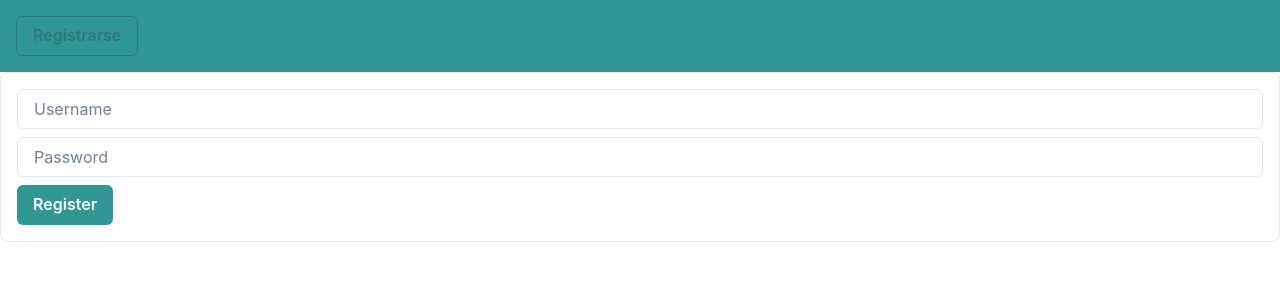
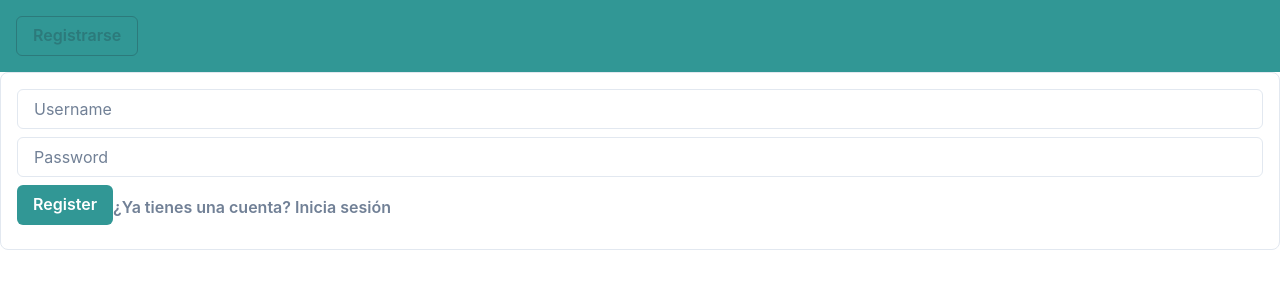
Before and after one commit to santiagotraba/task-manager-frontend, a React (Create React App) app: page /register in a window 1280 px wide. Shown: the top 300 px of the page. Built offline with nearby package versions, Linux system fonts and the light colour scheme.

Commit message:
obtencion de tareas

```diff
--- a/src/components/RegisterForm.js
+++ b/src/components/RegisterForm.js
@@ -12,7 +12,7 @@ const RegisterForm = () => {
 
   const handleSubmit = (e) => {
     e.preventDefault();
-    axios.post('http://localhost:5000/api/auth/register', { username, password })
+    axios.post('https://task-manager-backend-vpab.onrender.com/api/auth/register', { username, password })
       .then(response => {
         setSuccess('User registered successfully');
         setError('');
@@ -47,7 +47,10 @@ const RegisterForm = () => {
       />
       {error && <Text color="red.500" mb={2}>{error}</Text>}
       {success && <Text color="green.500" mb={2}>{success}</Text>}
-      <Button type="submit" colorScheme="teal">Register</Button>
+      <Button type="submit" colorScheme="teal" mb={2}>Register</Button>
+      <Button variant="link" onClick={() => navigate('/login')}>
+        ¿Ya tienes una cuenta? Inicia sesión
+      </Button>
     </Box>
   );
 };
--- a/src/components/TaskList.js
+++ b/src/components/TaskList.js
@@ -28,7 +28,7 @@ const TaskList = ({ onLogout }) => {
     const fetchTasks = async () => {
       try {
         const response = await axios.get('http://localhost:5000/api/tasks', {
-          headers: { Authorization: `Bearer ${localStorage.token}` },
+          headers: { Authorization: `Bearer ${localStorage.getItem('token')}` },
         });
         setTasks(response.data);
       } catch (error) {
```
